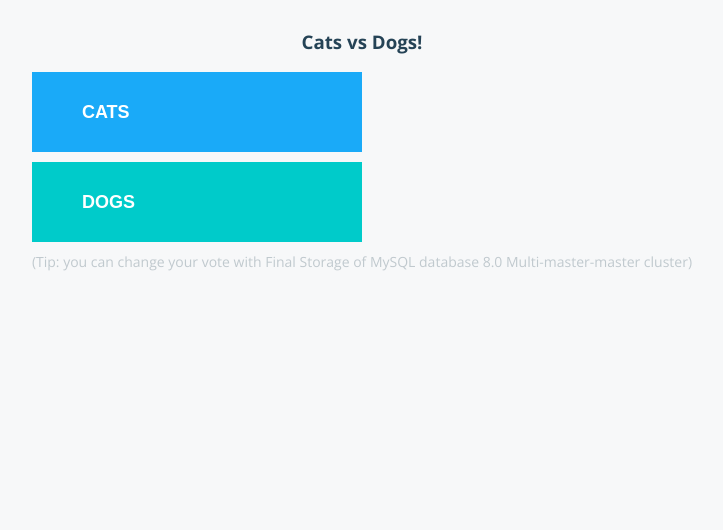
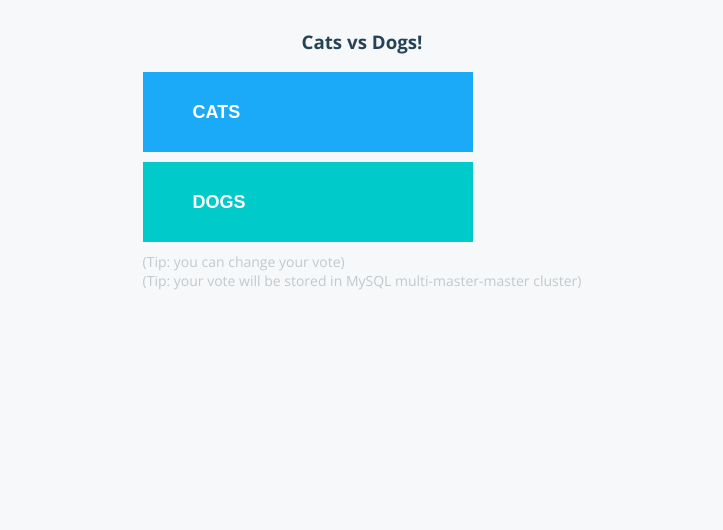
Before and after one commit to q13117god/voting-vote-python, a Flask app: page / in a window 1280 px wide. Shown: the top 530 px of the page, without its empty margins (278-1001 px from the left). Run offline with Flask 2, Linux system fonts and the light colour scheme; some libraries are stand-ins or nearby versions.

Commit message:
Update index.html

```diff
--- a/templates/index.html
+++ b/templates/index.html
@@ -19,7 +19,10 @@
           <button id="b" type="submit" name="vote" class="b" value="b">{{option_b}}</button>
         </form>
         <div id="tip">
-          (Tip: you can change your vote with Final Storage of MySQL database 8.0 Multi-master-master cluster)
+          (Tip: you can change your vote)
+        </div>
+        <div id="tip">
+          (Tip: your vote will be stored in MySQL multi-master-master cluster)
         </div>
         <div id="hostname">
           Processed by container ID {{hostname}}
```
